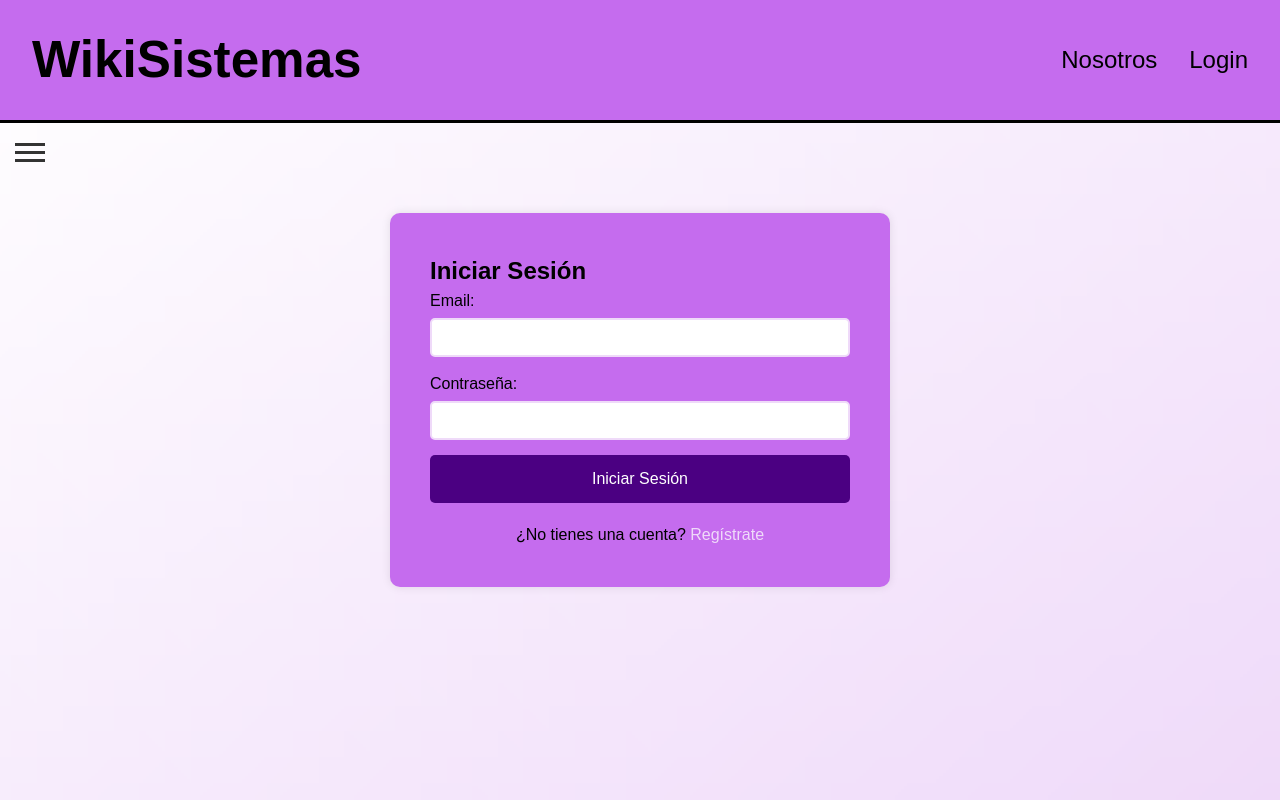
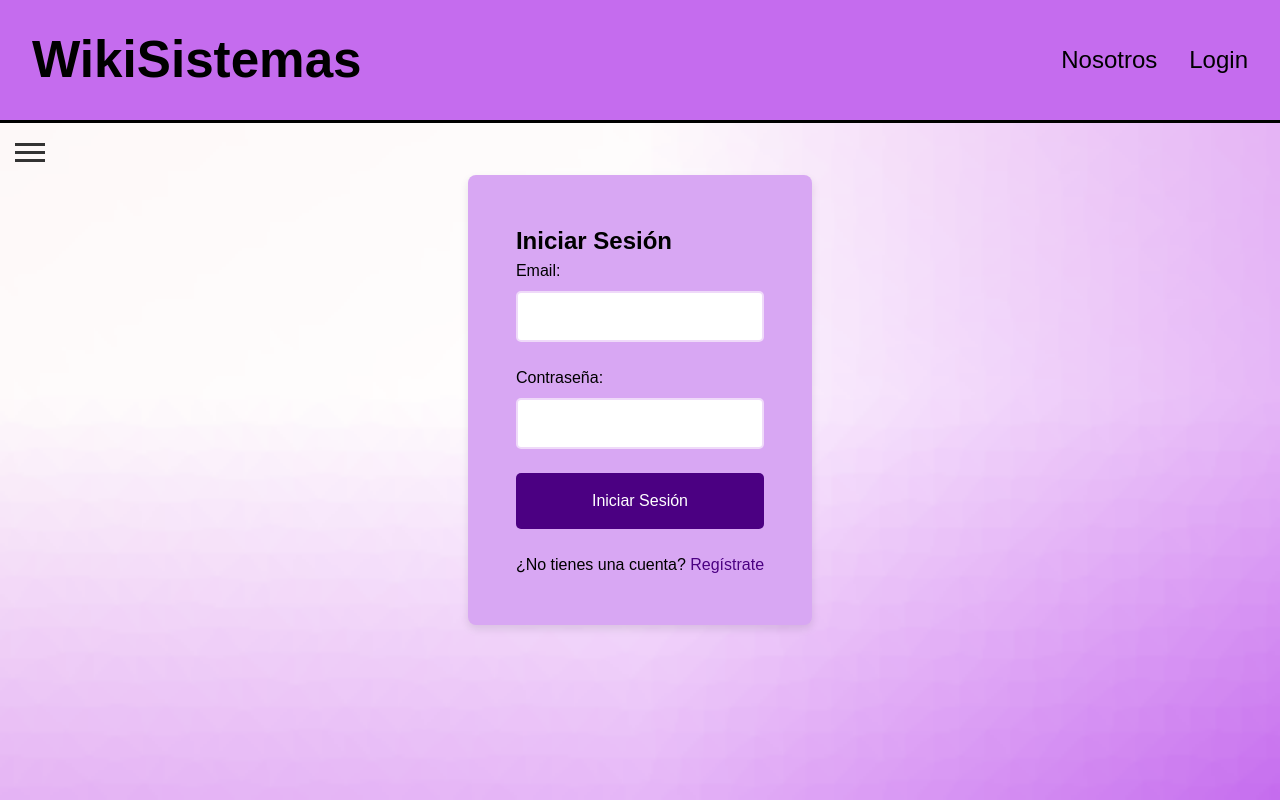
Before and after one commit to daniel-agudelo9/WikiSistemasFront, a React (Vite) app: page /login in a window 1280 px wide. Built offline with nearby package versions, Linux system fonts and the light colour scheme.

Commit message:
Correcion de estilos

```diff
--- a/src/App.css
+++ b/src/App.css
@@ -373,7 +373,7 @@ body, html {
   width: 100vw;
   display: flex;
   flex-direction: column;
-  background: url('./assets/trianglify-lowres.png') no-repeat center center fixed;
+  background: url('./assets/background.png') no-repeat center center fixed;
   background-size: cover;
   position: relative;
   overflow-y: auto; /* Permite el scroll si el contenido es mayor a la pantalla */
--- a/src/components/Bienvenida.jsx
+++ b/src/components/Bienvenida.jsx
@@ -4,14 +4,16 @@ import background from '../assets/background.png'; // Imagen de fondo
 
 const Bienvenida = () => {
   return (
+    <div className='containerBienvenida'>
     <div className='bienvenida-container' style={{ backgroundImage: `url(${background})` }}>
       <div className='overlay'>
-        <h1 className="welcome-message">¡Bienvenid@ a WikiSistemas!</h1>
+        <h1 className="welcome-message">¡Bienvenido a WikiSistemas!</h1>
         <p className="welcome-text">
           Tu fuente confiable de recursos educativos para Ingeniería de Sistemas. Explora, aprende y colabora con tus compañeros de la Universidad de Antioquia.
         </p>
       </div>
     </div>
+    </div>
   )
 }
 
--- a/src/components/Login.jsx
+++ b/src/components/Login.jsx
@@ -34,6 +34,7 @@ const Login = () => {
   };
 
   return (
+    <div>
     <div className='container-login'>
       <div className="login-form-container">
         {isLogin ? (
@@ -44,6 +45,7 @@ const Login = () => {
         {message && <p className="message">{message}</p>}
       </div>
     </div>
+    </div>
   );
 };
 
--- a/src/style/Bienvenida.css
+++ b/src/style/Bienvenida.css
@@ -7,7 +7,7 @@ html, body {
 }
 
 /* Contenedor principal de la página */
-  .container {
+.containerBienvenida {
   width: 100%;
   height: 100%;
 }
--- a/src/style/Login.css
+++ b/src/style/Login.css
@@ -4,38 +4,38 @@
   display: flex;
   justify-content: center;
   align-items: center;
-  height: 100vh; /* Altura de la pantalla completa */
-  width: 100vw; /* Ancho de la pantalla completa */
+  height: 100vh;
+  width: 100vw;
 }
 
 .login-form-container {
-  background-color: var(--clr-main);
-  padding: 40px; /* Incrementar el padding para un cuadro más grande */
-  border-radius: 10px;
+  background-color: #d8a7f3; /* Color de fondo del contenedor principal */
+  padding: 3rem; /* Incrementar el padding para un cuadro más grande */
+  border-radius: 8px;
   color: black;
-  width: 500px; /* Incrementar el ancho del cuadro */
-  box-shadow: 0px 0px 10px rgba(0, 0, 0, 0.1);
+  max-width: 600px; /* Ancho máximo del cuadro */
+  box-shadow: 0 4px 8px rgba(0, 0, 0, 0.1);
 }
 
 .login-form-group {
-  margin-bottom: 15px;
+  margin-bottom: 1.5rem; /* Incrementar el espacio entre grupos de campos */
 }
 
 .login-form-group label {
   display: block;
-  margin-bottom: 5px;
+  margin-bottom: 0.5rem;
 }
 
 .login-form-group input {
   width: 100%;
-  padding: 10px; /* Incrementar el padding para inputs más grandes */
+  padding: 1rem; /* Incrementar el padding para inputs más grandes */
   border-radius: 5px;
-  border: 2px solid var(--clr-main-light);
+  border: 2px solid #efdaf9; /* Color del borde */
 }
 
 .login-button {
   width: 100%;
-  padding: 15px; /* Incrementar el padding para un botón más grande */
+  padding: 1.2rem; /* Incrementar el padding para un botón más grande */
   border: none;
   border-radius: 5px;
   background-color: #4b0082;
@@ -44,17 +44,16 @@
 }
 
 .login-button:hover {
-  background-color: var(--clr-main-light);
-  color: black;
+  background-color: #c56cee; /* Cambiar el color al pasar el mouse */
 }
 
 .login-toggle {
   text-align: center;
-  margin-top: 20px; /* Incrementar el margen para más separación */
+  margin-top: 1.5rem; /* Incrementar el margen para más separación */
 }
 
 .login-toggle span {
-  color: var(--clr-main-light);
+  color: #4b0082; /* Cambiar el color del texto */
   cursor: pointer;
 }
 
--- a/src/style/Nosotros.css
+++ b/src/style/Nosotros.css
@@ -33,6 +33,7 @@
   padding: 1rem;
   border-radius: 8px;
   box-shadow: 0 4px 8px rgba(0, 0, 0, 0.1);
+  text-align: center;
 }
 
 /* Ajustes para el texto dentro de los cuadros */
@@ -53,6 +54,7 @@
 .creators h2 {
   font-size: 2rem;
   color: var(--clr-main);
+  color: #4b0082;
 }
 
 .creators-cards {
@@ -81,6 +83,7 @@
   font-size: 1.5rem;
   color: var(--clr-main);
   margin-bottom: 0.5rem;
+  color: #4b0082;
 }
 
 .creator-card p {
```
Lines whose indentation alone changed are shown as unchanged.
